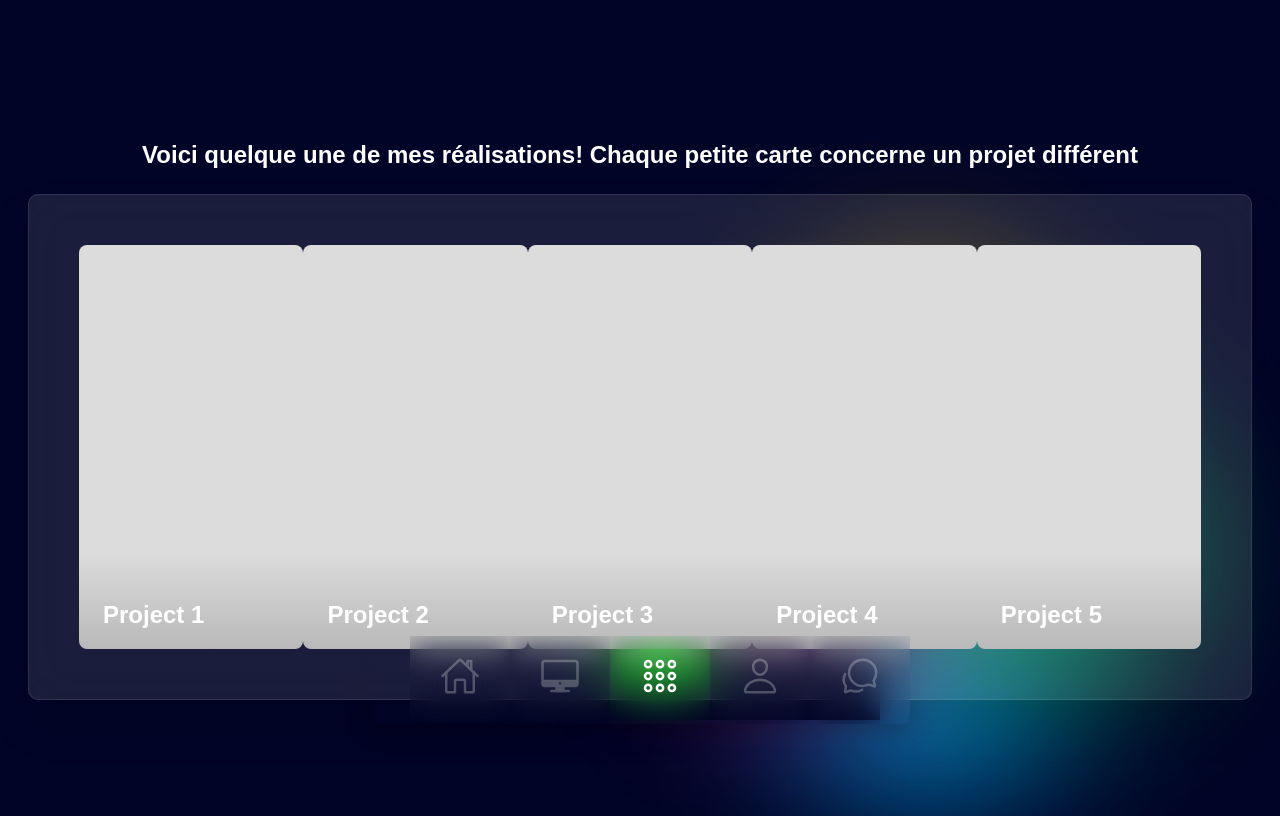
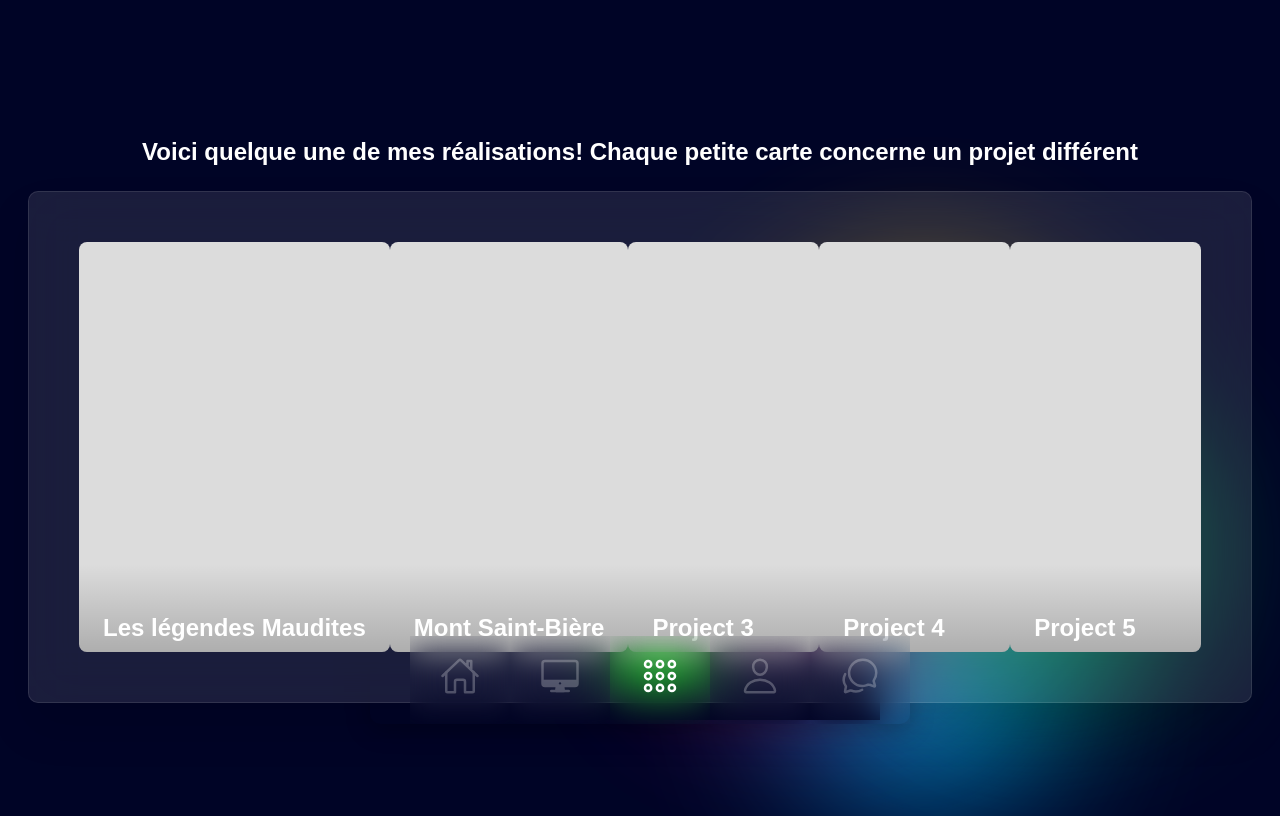
Before and after one commit to ThomGosselin/Portfolio, a plain HTML site: page fr/realisation.html in a window 1280 px wide. Drawn offline with nearby package versions, Linux system fonts and the light colour scheme.

Commit message:
ajout de 2 projets (des corrections aux css vont venir)

```diff
--- a/fr/css/styleReal.css
+++ b/fr/css/styleReal.css
@@ -26,6 +26,10 @@ body{
     padding:20px;
     width: 100%;
     background: #000426;
+}
+
+.cardContent{
+    max-height: 250px;
 }
 
 .containerReal{
@@ -98,17 +102,17 @@ body{
     padding: var(--padding);
     background: linear-gradient(
     hsl(0 0% 0% / 0),
-    hsl(0 0% 0% / 0.2),
+    hsl(0 0% 0% / 0.3),
     hsl(0 0% 0% / 1)
     );
 
-transform: translateY(60%);
+transform: translateY(65%);
 transition: transform 500ms ease;
 transition-delay: 500ms;
 }
 
 .cardProject:hover .cardContent{
-    transform: translateY(0);
+    transform: translateY(-25%);
 }
 
 .cardContent > *:not(.projectTitle) {
--- a/fr/realisation.html
+++ b/fr/realisation.html
@@ -24,20 +24,20 @@
         <div class="cardContainer">
             <div class="cardProject">
                 <div class="cardContent">
-                <h2 class="projectTitle">Project 1 </h2>
+                <h2 class="projectTitle">Les légendes Maudites </h2>
                 <p class="projectDesc">
-                    Lorem ipsum dolor sit amet consectetur adipisicing elit.
+                    Réaliser à l'hiver 2021, ce projet fut mon premier gros projet, j'étais en charge de la programmation des mini-jeux et du design dee quelque assets. Le jeu a été réaliser en C# avec Unity.
                 </p>
-                <a href="#" class="button">Plus d'information</a>
+                <a href="https://drive.google.com/file/d/1-MXnu1Hxs7h9puMQcFEcNPOD1LvssMd2/view" class="button">Plus d'information</a>
             </div>
         </div>
         </div>
         <div class="cardContainer">
             <div class="cardProject">
                 <div class="cardContent">
-                <h2 class="projectTitle">Project 2 </h2>
+                <h2 class="projectTitle">Mont Saint-Bière</h2>
                 <p class="projectDesc">
-                    Lorem ipsum dolor sit amet consectetur adipisicing elit.
+                    Réaliser à l'automne 2021, ce projet fut mon premier site web réaliser avec un CMS, soit Wordpress. J'ai été mis en charge de la rédaction des textes et de la conception des pages. Pour accèder au site web utiliser le compte suivant: user: tp2 mdp: prod.
                 </p>
                 <a href="#" class="button">Plus d'information</a>
             </div>
```
